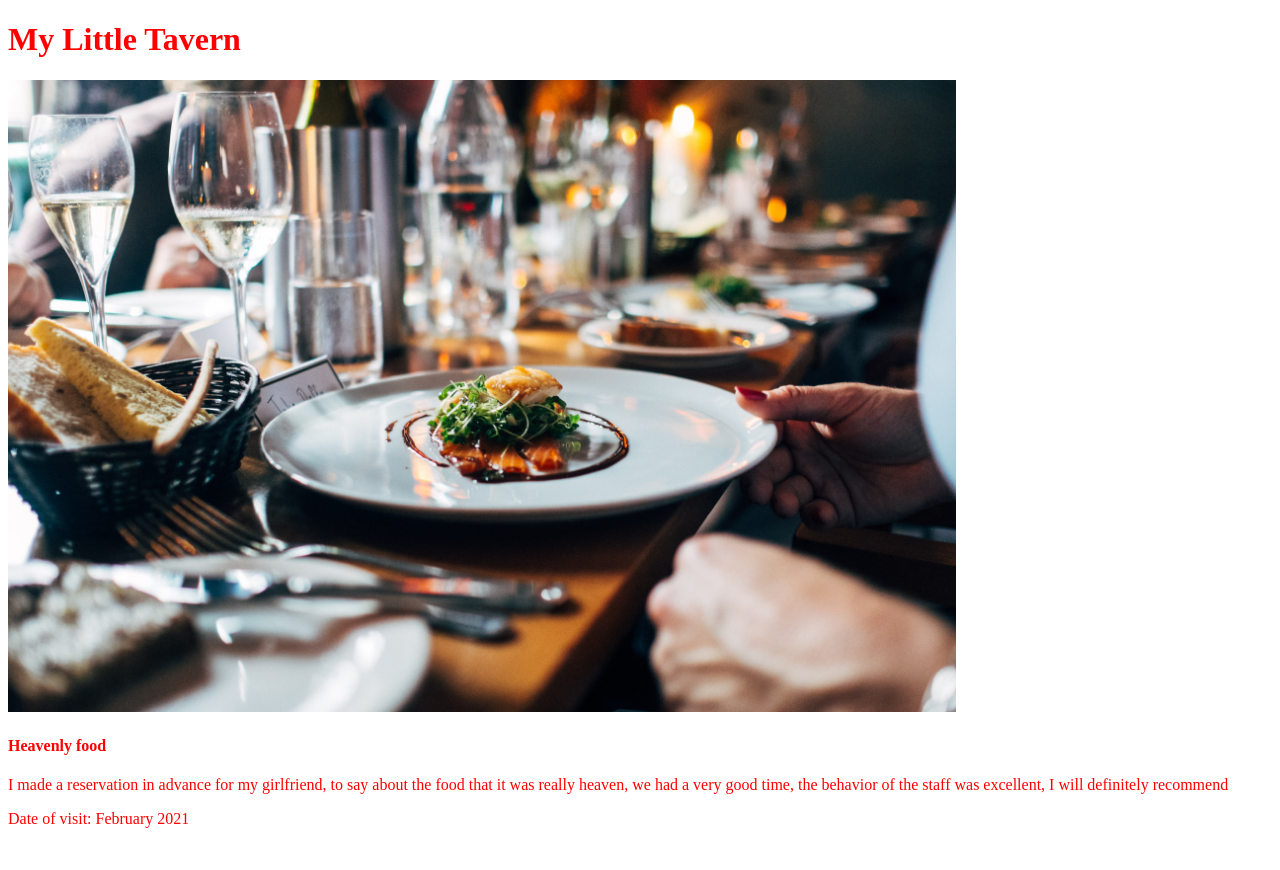
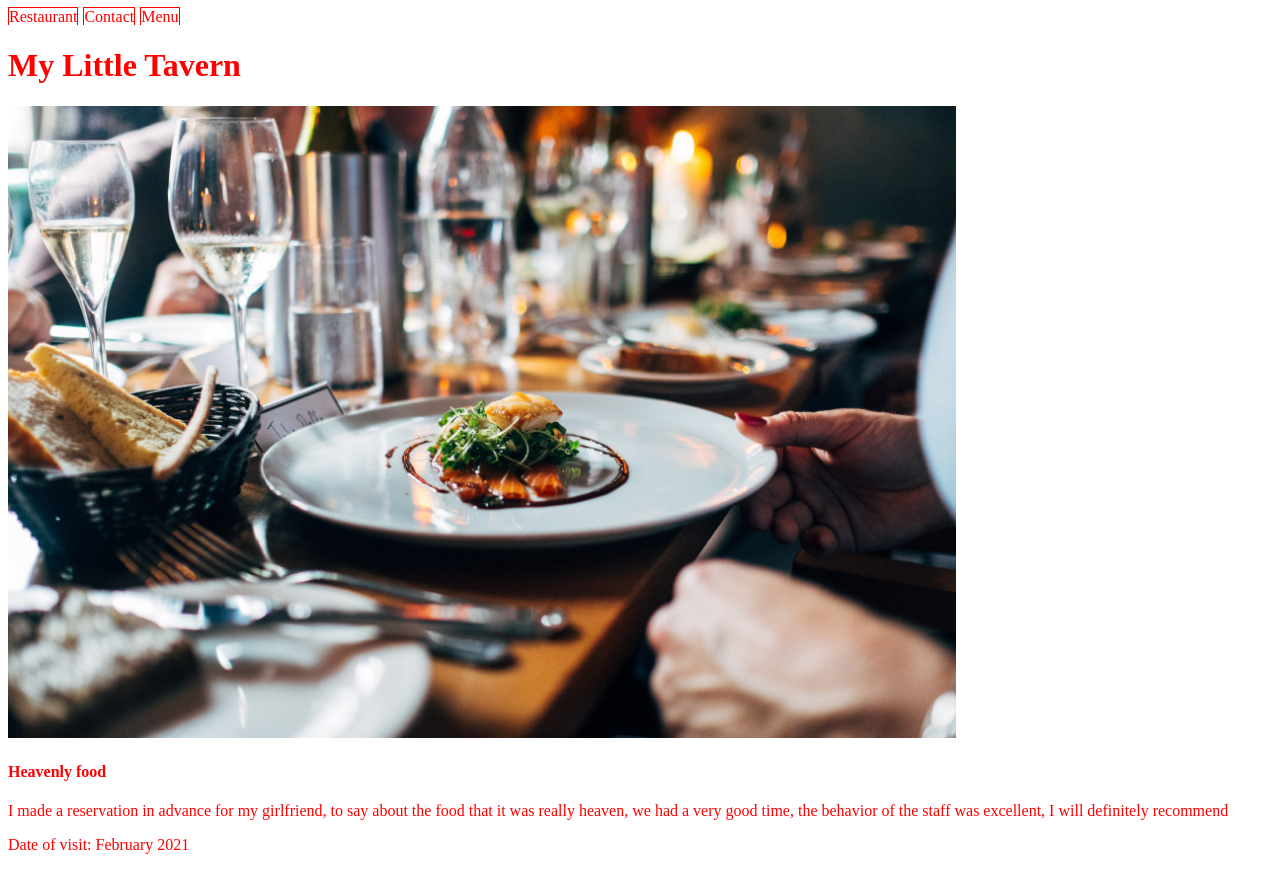
Before and after one commit to Zappat0n/restaurant_page, a website built with webpack: page dist/index.html in a window 1280 px wide. Before the commit the page ends 844 px from the top, so only its background shows below. Built offline with nearby package versions, Linux system fonts and the light colour scheme; files whose address does not match are found by name.

Commit message:
Move code of restaurant tab from main_page to tab

```diff
--- a/package.json
+++ b/package.json
@@ -28,5 +28,8 @@
     "webpack": "^5.21.2",
     "webpack-cli": "^4.5.0",
     "webpack-dev-server": "^3.11.2"
+  },
+  "dependencies": {
+    "tabsy-css": "^1.0.0"
   }
 }
--- a/src/assets/style.scss
+++ b/src/assets/style.scss
@@ -7,3 +7,30 @@ body {
 .main-image {
   width: 75%;
 }
+
+nav ul {
+  list-style: none;
+  padding: 0;
+  margin: 0;
+}
+
+nav li {
+  display: inline;
+  border: solid;
+  border-width: 1px 1px 0 1px;
+  margin: 0 5px 0 0;
+
+  a {
+    padding: 0 10px;
+
+  }
+}
+
+#_content {
+  border: 1px solid;
+}
+
+#selected {
+  padding-bottom: 1px;
+  background: white;
+}
--- a/src/main_page.js
+++ b/src/main_page.js
@@ -1,42 +1,51 @@
 import mainImage from './assets/jay-wennington-N_Y88TWmGwA-unsplash.jpg';
+import Tab from './tab';
 
 function MainPage() {
   let container = '';
+  const tabs = {
+    Restaurant: {
+      title: 'My Little Tavern',
+      image: mainImage,
+      content: {
+        title: 'Heavenly food',
+        body: 'I made a reservation in advance for my girlfriend, to say about the food that it was really heaven, we had a very good time, the behavior of the staff was excellent, I will definitely recommend',
+        date: 'Date of visit: February 2021',
+      },
+    },
+  };
 
   const initialize = () => {
     container = document.querySelector('#content');
   };
 
-  const addTitle = (title) => {
-    const h1 = document.createElement('h1');
-    h1.textContent = title;
-    container.appendChild(h1);
+  const createTab = (key) => {
+    const tab = new Tab();
+    tab.initialize(key);
+    tab.run();
   };
 
-  const addImage = (image) => {
-    const myImage = new Image();
-    myImage.src = image;
-    myImage.classList.add('main-image');
-    container.appendChild(myImage);
+  const addTab = (ul, title) => {
+    const li = document.createElement('li');
+    ul.appendChild(li);
+    li.textContent = title;
+    li.addEventListener('click', (event) => createTab(tabs[event.target.textContent]));
   };
 
-  const addArticle = (title, body, date) => {
-    const h4 = document.createElement('h4');
-    h4.textContent = title;
-    const p = document.createElement('p');
-    p.textContent = body;
-    const p2 = document.createElement('p');
-    p2.textContent = date;
-    container.appendChild(document.createElement('br'));
-    container.appendChild(h4);
-    container.appendChild(p);
-    container.appendChild(p2);
+  const addTabNavbar = () => {
+    const header = document.querySelector('header');
+    const navBar = document.createElement('nav');
+    const ul = document.createElement('ul');
+    header.appendChild(navBar);
+    navBar.appendChild(ul);
+    addTab(ul, 'Restaurant');
+    addTab(ul, 'Contact');
+    addTab(ul, 'Menu');
   };
 
   const run = () => {
-    addTitle('My Little Tavern');
-    addImage(mainImage);
-    addArticle('Heavenly food', 'I made a reservation in advance for my girlfriend, to say about the food that it was really heaven, we had a very good time, the behavior of the staff was excellent, I will definitely recommend', 'Date of visit: February 2021');
+    addTabNavbar();
+    createTab(tabs[ 'Restaurant' ]);
   };
 
   return { initialize, run, container };
--- /dev/null
+++ b/src/tab.js
@@ -0,0 +1,48 @@
+
+function Tab() {
+  let obj;
+  let container;
+
+  const initialize = (_obj) => {
+    obj = _obj;
+    container = document.querySelector('#content');
+  };
+
+  const addTitle = (title) => {
+    const h1 = document.createElement('h1');
+    h1.textContent = title;
+    container.appendChild(h1);
+  };
+
+  const addImage = (image) => {
+    const myImage = new Image();
+    myImage.src = image;
+    myImage.classList.add('main-image');
+    container.appendChild(myImage);
+  };
+
+  const addArticle = (content) => {
+    const h4 = document.createElement('h4');
+    h4.textContent = content.title;
+    const p = document.createElement('p');
+    p.textContent = content.body;
+    const p2 = document.createElement('p');
+    p2.textContent = content.date;
+    container.appendChild(document.createElement('br'));
+    container.appendChild(h4);
+    container.appendChild(p);
+    container.appendChild(p2);
+  };
+
+
+  const run = () => {
+    container.innerHTML = '';
+    addTitle(obj.title);
+    addImage(obj.image);
+    addArticle(obj.content);
+  };
+
+  return { initialize, run };
+}
+
+export { Tab as default };
```
Also changed, not shown: dist/index.html, 1 other file.
